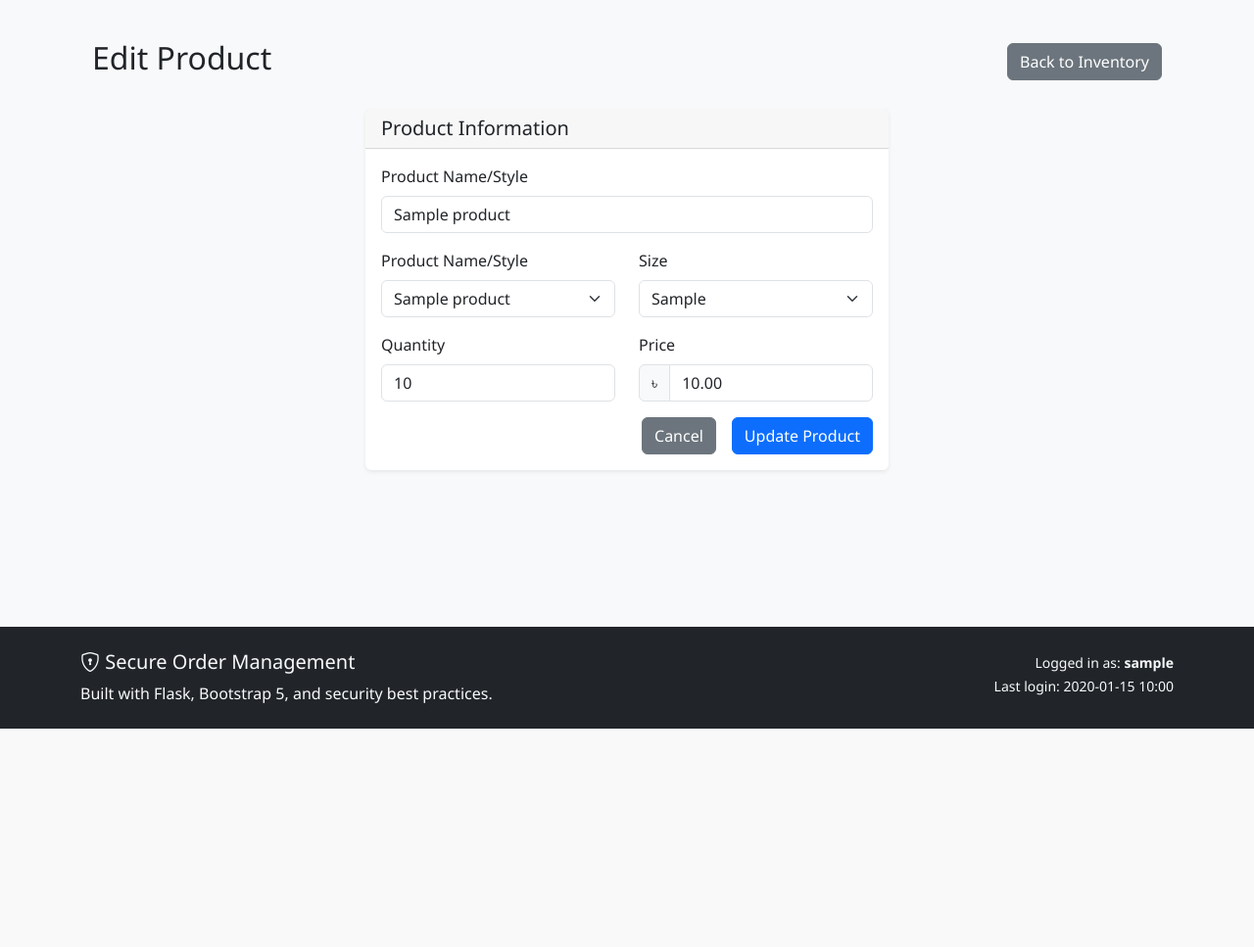
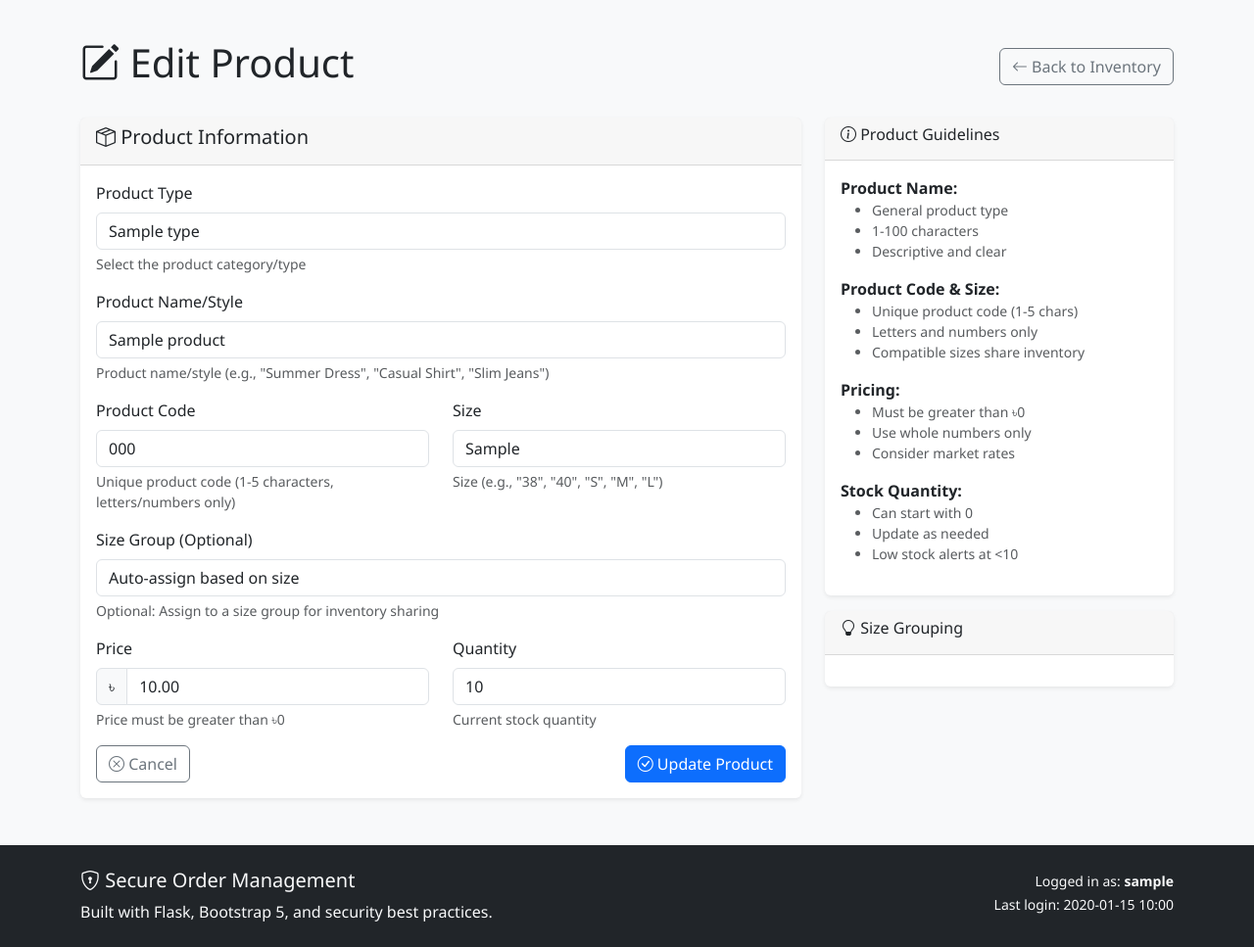
Before and after one commit to sameeul/mcrm, a Flask app: page /edit_product/1 in a window 1280 px wide. Shown: the part 56-1023 px from the top of the page at 98% size. Before the commit the page ends 800 px from the top, so only its background shows below. Run offline with Flask 3, Linux system fonts and the light colour scheme; a user stored in the database is signed in; tables that the repository leaves empty hold one stand-in row (values such as "Sample post"); some libraries are stand-ins or nearby versions.

Commit message:
Rewrite edit_product template to match add_product layout
The edit form was missing product_type_id, product_code, and
size_group_id fields, had a duplicate form.name rendering, used
Font Awesome instead of Bootstrap Icons, and lacked form validation,
sidebar guidelines, and JS helpers.

Co-Authored-By: Claude Opus 4.6 <noreply@anthropic.com>

```diff
--- a/templates/edit_product.html
+++ b/templates/edit_product.html
@@ -1,33 +1,43 @@
 {% extends "base.html" %}
 
-{% block title %}Edit Product{% endblock %}
+{% block title %}Edit Product - Secure Order Management{% endblock %}
 
 {% block content %}
-<div class="container-fluid">
-    <div class="row">
-        <div class="col-12">
 <div class="d-flex justify-content-between align-items-center mb-4">
-                <h2><i class="fas fa-edit"></i> Edit Product</h2>
-                <a href="{{ url_for('main.inventory') }}" class="btn btn-secondary">
-                    <i class="fas fa-arrow-left"></i> Back to Inventory
+    <h1><i class="bi bi-pencil-square"></i> Edit Product</h1>
+    <a href="{{ url_for('main.inventory') }}" class="btn btn-outline-secondary">
+        <i class="bi bi-arrow-left"></i> Back to Inventory
     </a>
 </div>
 
-            <div class="row justify-content-center">
-                <div class="col-md-8 col-lg-6">
+<div class="row">
+    <div class="col-md-8">
         <div class="card">
             <div class="card-header">
-                            <h5 class="card-title mb-0">
-                                <i class="fas fa-box"></i> Product Information
-                            </h5>
+                <h5><i class="bi bi-box-seam"></i> Product Information</h5>
             </div>
             <div class="card-body">
-                            <form method="POST">
+                <form method="POST" class="needs-validation" novalidate>
                     {{ form.hidden_tag() }}
 
                     <div class="mb-3">
+                        {{ form.product_type_id.label(class="form-label") }}
+                        {{ form.product_type_id(class="form-control" + (" is-invalid" if form.product_type_id.errors else "")) }}
+                        {% if form.product_type_id.errors %}
+                            <div class="invalid-feedback">
+                                {% for error in form.product_type_id.errors %}
+                                    {{ error }}
+                                {% endfor %}
+                            </div>
+                        {% endif %}
+                        <div class="form-text">
+                            Select the product category/type
+                        </div>
+                    </div>
+
+                    <div class="mb-3">
                         {{ form.name.label(class="form-label") }}
-                                    {{ form.name(class="form-control" + (" is-invalid" if form.name.errors else "")) }}
+                        {{ form.name(class="form-control" + (" is-invalid" if form.name.errors else ""), placeholder="Enter product name") }}
                         {% if form.name.errors %}
                             <div class="invalid-feedback">
                                 {% for error in form.name.errors %}
@@ -35,26 +45,30 @@
                                 {% endfor %}
                             </div>
                         {% endif %}
+                        <div class="form-text">
+                            Product name/style (e.g., "Summer Dress", "Casual Shirt", "Slim Jeans")
+                        </div>
                     </div>
 
                     <div class="row">
-                                    <div class="col-md-6">
-                                        <div class="mb-3">
-                                            {{ form.name.label(class="form-label") }}
-                                            {{ form.name(class="form-select" + (" is-invalid" if form.name.errors else "")) }}
-                                            {% if form.name.errors %}
+                        <div class="col-md-6 mb-3">
+                            {{ form.product_code.label(class="form-label") }}
+                            {{ form.product_code(class="form-control" + (" is-invalid" if form.product_code.errors else ""), placeholder="Enter product code") }}
+                            {% if form.product_code.errors %}
                                 <div class="invalid-feedback">
-                                                    {% for error in form.name.errors %}
+                                    {% for error in form.product_code.errors %}
                                         {{ error }}
                                     {% endfor %}
                                 </div>
                             {% endif %}
+                            <div class="form-text">
+                                Unique product code (1-5 characters, letters/numbers only)
                             </div>
                         </div>
-                                    <div class="col-md-6">
-                                        <div class="mb-3">
+
+                        <div class="col-md-6 mb-3">
                             {{ form.size.label(class="form-label") }}
-                                            {{ form.size(class="form-select" + (" is-invalid" if form.size.errors else "")) }}
+                            {{ form.size(class="form-control" + (" is-invalid" if form.size.errors else ""), placeholder="Enter size") }}
                             {% if form.size.errors %}
                                 <div class="invalid-feedback">
                                     {% for error in form.size.errors %}
@@ -62,31 +76,33 @@
                                     {% endfor %}
                                 </div>
                             {% endif %}
+                            <div class="form-text">
+                                Size (e.g., "38", "40", "S", "M", "L")
                             </div>
                         </div>
                     </div>
 
-                                <div class="row">
-                                    <div class="col-md-6">
                     <div class="mb-3">
-                                            {{ form.quantity.label(class="form-label") }}
-                                            {{ form.quantity(class="form-control" + (" is-invalid" if form.quantity.errors else "")) }}
-                                            {% if form.quantity.errors %}
+                        {{ form.size_group_id.label(class="form-label") }}
+                        {{ form.size_group_id(class="form-control" + (" is-invalid" if form.size_group_id.errors else "")) }}
+                        {% if form.size_group_id.errors %}
                             <div class="invalid-feedback">
-                                                    {% for error in form.quantity.errors %}
+                                {% for error in form.size_group_id.errors %}
                                     {{ error }}
                                 {% endfor %}
                             </div>
                         {% endif %}
+                        <div class="form-text">
+                            Optional: Assign to a size group for inventory sharing
                         </div>
                     </div>
-                                    <div class="col-md-6">
-                                        <div class="mb-3">
+
+                    <div class="row">
+                        <div class="col-md-6 mb-3">
                             {{ form.price.label(class="form-label") }}
                             <div class="input-group">
                                 <span class="input-group-text">{{ CURRENCY_SYMBOL }}</span>
-                                                {{ form.price(class="form-control" + (" is-invalid" if form.price.errors else ""), step="1", min="1") }}
-                                            </div>
+                                {{ form.price(class="form-control" + (" is-invalid" if form.price.errors else ""), step="1", min="1", placeholder="0") }}
                                 {% if form.price.errors %}
                                     <div class="invalid-feedback">
                                         {% for error in form.price.errors %}
@@ -95,28 +111,123 @@
                                     </div>
                                 {% endif %}
                             </div>
+                            <div class="form-text">
+                                Price must be greater than {{ CURRENCY_SYMBOL }}0
                             </div>
                         </div>
 
-                                <div class="alert alert-info">
-                                    <i class="fas fa-info-circle"></i>
-                                    <strong>Size Grouping:</strong> Products with compatible sizes will be automatically grouped for raw material sharing.
+                        <div class="col-md-6 mb-3">
+                            {{ form.quantity.label(class="form-label") }}
+                            {{ form.quantity(class="form-control" + (" is-invalid" if form.quantity.errors else ""), min="0", placeholder="0") }}
+                            {% if form.quantity.errors %}
+                                <div class="invalid-feedback">
+                                    {% for error in form.quantity.errors %}
+                                        {{ error }}
+                                    {% endfor %}
+                                </div>
+                            {% endif %}
+                            <div class="form-text">
+                                Current stock quantity
+                            </div>
+                        </div>
                     </div>
 
-                                <div class="d-grid gap-2 d-md-flex justify-content-md-end">
-                                    <a href="{{ url_for('main.inventory') }}" class="btn btn-secondary me-md-2">
-                                        <i class="fas fa-times"></i> Cancel
-                                    </a>
+                    <div class="d-flex justify-content-between">
+                        <button type="button" class="btn btn-outline-secondary" onclick="history.back()">
+                            <i class="bi bi-x-circle"></i> Cancel
+                        </button>
                         <button type="submit" class="btn btn-primary">
-                                        <i class="fas fa-save"></i> Update Product
+                            <i class="bi bi-check-circle"></i> Update Product
                         </button>
                     </div>
                 </form>
             </div>
         </div>
     </div>
+
+    <div class="col-md-4">
+        <div class="card">
+            <div class="card-header">
+                <h6><i class="bi bi-info-circle"></i> Product Guidelines</h6>
+            </div>
+            <div class="card-body">
+                <div class="mb-3">
+                    <strong>Product Name:</strong>
+                    <ul class="small text-muted mb-0">
+                        <li>General product type</li>
+                        <li>1-100 characters</li>
+                        <li>Descriptive and clear</li>
+                    </ul>
+                </div>
+
+                <div class="mb-3">
+                    <strong>Product Code & Size:</strong>
+                    <ul class="small text-muted mb-0">
+                        <li>Unique product code (1-5 chars)</li>
+                        <li>Letters and numbers only</li>
+                        <li>Compatible sizes share inventory</li>
+                    </ul>
+                </div>
+
+                <div class="mb-3">
+                    <strong>Pricing:</strong>
+                    <ul class="small text-muted mb-0">
+                        <li>Must be greater than {{ CURRENCY_SYMBOL }}0</li>
+                        <li>Use whole numbers only</li>
+                        <li>Consider market rates</li>
+                    </ul>
+                </div>
+
+                <div class="mb-3">
+                    <strong>Stock Quantity:</strong>
+                    <ul class="small text-muted mb-0">
+                        <li>Can start with 0</li>
+                        <li>Update as needed</li>
+                        <li>Low stock alerts at &lt;10</li>
+                    </ul>
+                </div>
+            </div>
+        </div>
+
+        <div class="card mt-3">
+            <div class="card-header">
+                <h6><i class="bi bi-lightbulb"></i> Size Grouping</h6>
+            </div>
+            <div class="card-body">
+                <div class="alert alert-info mb-0">
+                    <small>
+                        <i class="bi bi-info-circle"></i>
+                        <strong>Smart Sizing:</strong> Sizes 38 & 40 (dresses), or S & M (shirts) can share raw materials. The system automatically groups compatible sizes.
+                    </small>
+                </div>
             </div>
         </div>
     </div>
 </div>
 {% endblock %}
+
+{% block scripts %}
+<script>
+document.addEventListener('DOMContentLoaded', function() {
+    // Auto-format price input (whole numbers only)
+    const priceInput = document.getElementById('price');
+    if (priceInput) {
+        priceInput.addEventListener('blur', function() {
+            if (this.value && !isNaN(this.value)) {
+                this.value = Math.round(parseFloat(this.value));
+            }
+        });
+    }
+
+    // Validate quantity
+    const quantityInput = document.getElementById('quantity');
+    if (quantityInput) {
+        quantityInput.addEventListener('input', function() {
+            if (parseInt(this.value) < 0) {
+                this.value = 0;
+            }
+        });
+    }
+});
+</script>
+{% endblock %}
```
Lines whose indentation alone changed are shown as unchanged.
